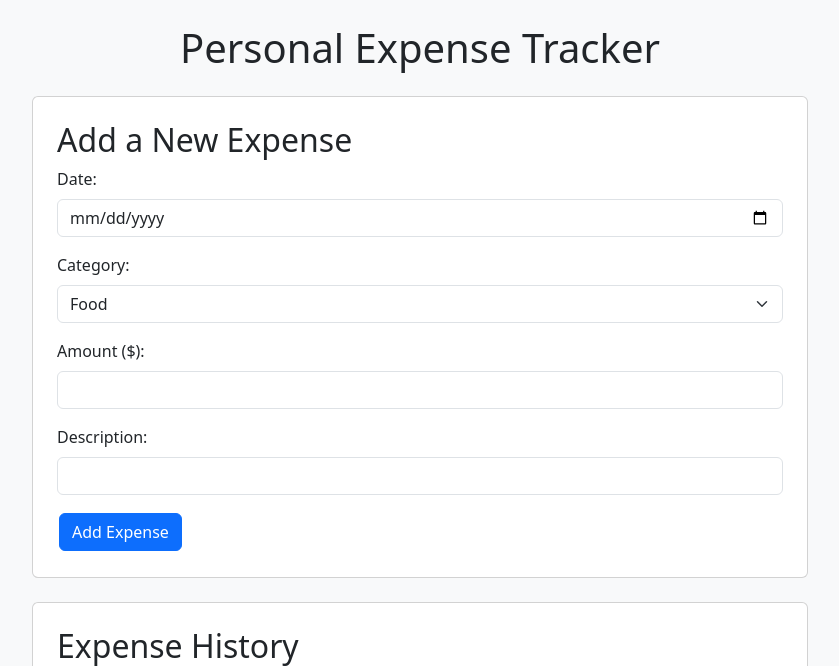
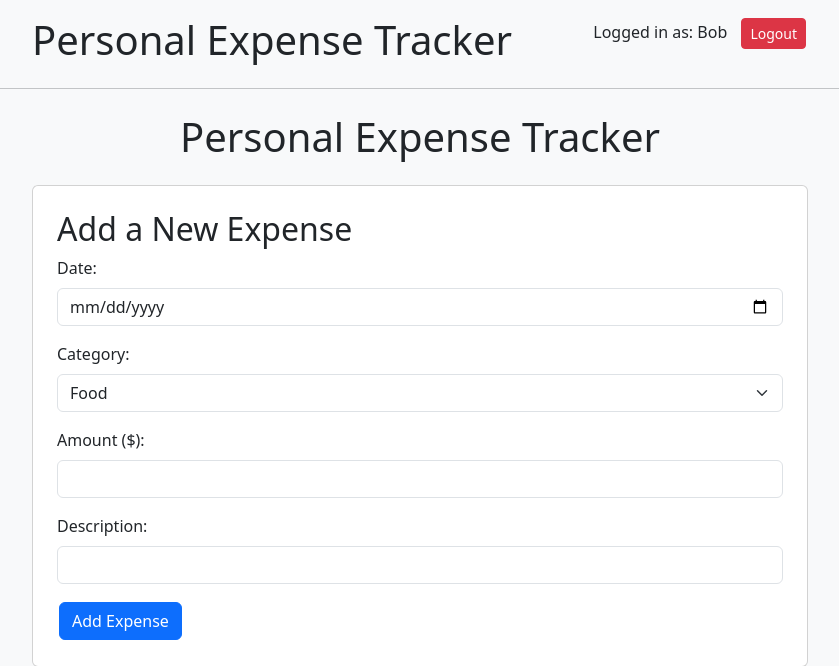
Before and after one commit to Darian754/personal_expense_tracker, a Flask app: page / in a window 1280 px wide. Shown: the top 666 px of the page, without its empty margins (220-1059 px from the left). Run offline with Flask 3, Linux system fonts and the light colour scheme; a user stored in the database is signed in.

Commit message:
Added logout button

```diff
--- a/app.py
+++ b/app.py
@@ -1,6 +1,7 @@
 from flask import Flask, render_template, request, redirect, flash, session, url_for
 from flask_sqlalchemy import SQLAlchemy
 from flask_login import LoginManager, UserMixin, login_user, login_required, logout_user, current_user
+from flask_login import current_user
 from werkzeug.security import generate_password_hash, check_password_hash
 import os
 from math import ceil
@@ -157,10 +158,13 @@ def home():
     # Generate charts with filters
     bar_chart, pie_chart = generate_charts(selected_month, selected_year)
 
+
+
     return render_template("index.html", expenses=expenses, pagination=pagination,
                            bar_chart=bar_chart, pie_chart=pie_chart,
                            selected_month=selected_month, selected_year=selected_year,
-                           available_years=available_years)
+                           available_years=available_years, current_user=current_user)
+
 
 
 
--- a/templates/index.html
+++ b/templates/index.html
@@ -24,6 +24,15 @@
 </head>
 
 <body>
+    <div class="container mt-3 d-flex justify-content-between">
+        <h1>Personal Expense Tracker</h1>
+        <div>
+            <span class="me-2">Logged in as: {{ current_user.username }}</span>
+            <a href="/logout" class="btn btn-danger btn-sm">Logout</a>
+        </div>
+    </div>
+    <hr>
+
     {% with messages = get_flashed_messages(with_categories=True) %}
      {% if messages %}
         <div class="container mt-3">
```
Also changed, not shown: expenses.db.
